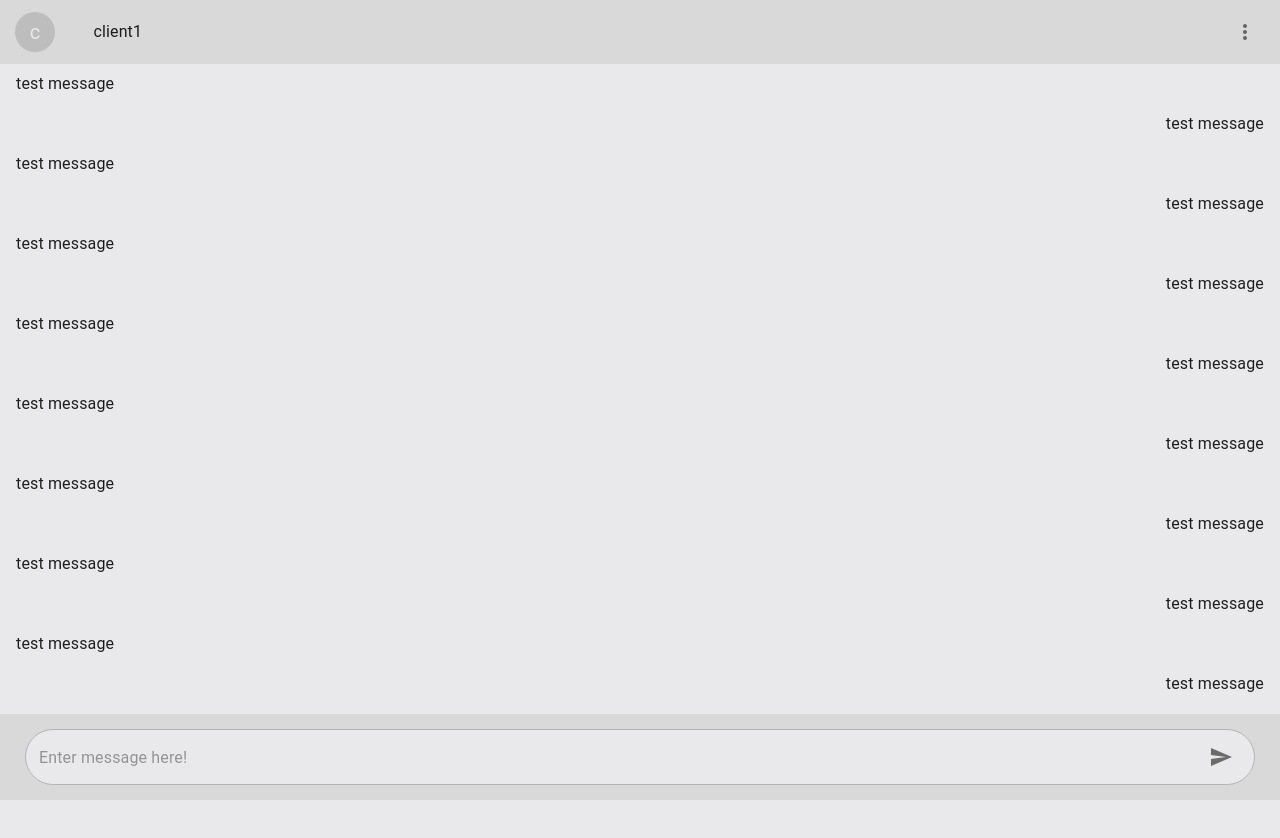
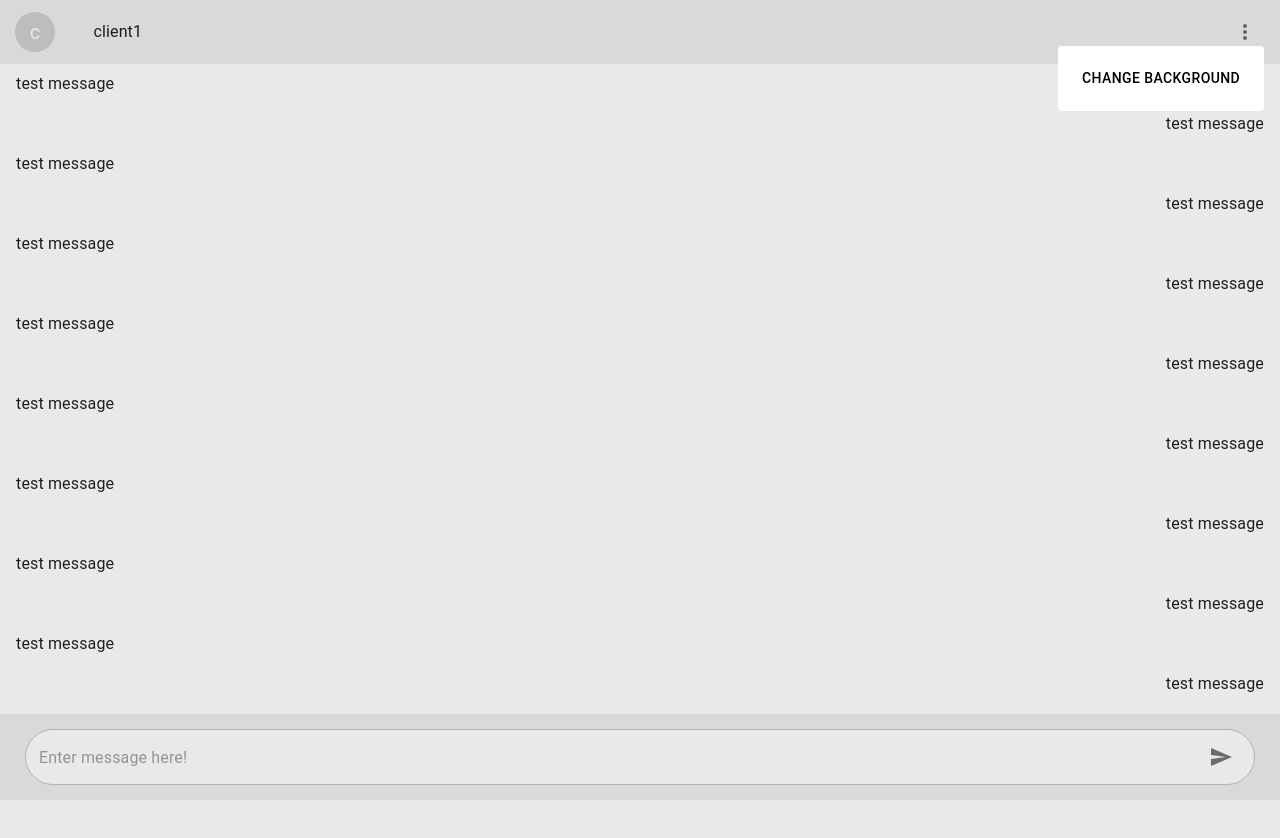
Before and after one commit to Palm394/chat-application-client, a Next.js app: page /chat/1 in a window 1280 px wide. Both pictures are taken after a click on the button 1245 px from the left and 32 px from the top of the page. Shown: the top 838 px of the page. Built offline with nearby package versions, Linux system fonts and the light colour scheme.

Commit message:
Implement navbar menu

```diff
--- /dev/null
+++ b/src/component/NavBar/MenuNavBar.tsx
@@ -0,0 +1,45 @@
+import useModal from "@/hook/useModal";
+import { Menu as MuiMenu, MenuItem, Button, IconButton } from "@mui/material";
+import Dialog from "../common/Dialog";
+
+import CheckIcon from '@mui/icons-material/Check';
+import CloseIcon from '@mui/icons-material/Close';
+import PhotoCameraIcon from '@mui/icons-material/PhotoCamera';
+
+type props = {
+  open: boolean,
+  onClose: () => void
+}
+
+export default function Menu({ ...props }: props) {
+  const modal = useModal()
+
+  return (
+    <MuiMenu
+      open={props.open}
+      sx={{ mt: '30px' }}
+      anchorOrigin={{
+        vertical: 'top',
+        horizontal: 'right',
+      }}
+      keepMounted
+      transformOrigin={{
+        vertical: 'top',
+        horizontal: 'right',
+      }}
+      onClose={props.onClose}
+    >
+      <MenuItem>
+        <Button onClick={modal.onOpen} sx={{ color: "black" }}>change background</Button>
+        <Dialog
+          open={modal.open}
+          onClose={modal.onClose}
+          content={
+            <>input image</>
+          }
+          iconAction={[<CloseIcon />, <CheckIcon />]}
+        />
+      </MenuItem>
+    </MuiMenu>
+  )
+}
--- a/src/component/NavBar/NavBarOneToOne.tsx
+++ b/src/component/NavBar/NavBarOneToOne.tsx
@@ -1,13 +1,22 @@
 import { IconButton } from "@mui/material";
 import MoreVertIcon from '@mui/icons-material/MoreVert';
 import NavBarLayout from "./NavBarLayout";
+import useMenu from "@/hook/useMenu";
+import MenuNavBar from "./MenuNavBar";
 
 export default function NavBarOneToOne() {
+  const menu = useMenu()
   return (
     <NavBarLayout avatar="c" text={"client1"}>
-      <IconButton>
-        <MoreVertIcon />
-      </IconButton>
+      <>
+        <IconButton onClick={menu.handleOpenMenu}>
+          <MoreVertIcon />
+        </IconButton>
+        <MenuNavBar
+          open={menu.openMenu}
+          onClose={menu.handleCloseMenu}
+        />
+      </>
     </NavBarLayout>
   )
 }
--- /dev/null
+++ b/src/hook/useMenu.ts
@@ -0,0 +1,16 @@
+import { useState } from "react";
+
+export default function useMenu() {
+  const [openMenu, setOpenMenu] = useState<boolean>(false);
+  function handleOpenMenu() {
+    setOpenMenu(true);
+  }
+  function handleCloseMenu() {
+    setOpenMenu(false);
+  }
+  return {
+    openMenu,
+    handleOpenMenu,
+    handleCloseMenu,
+  };
+}
```
Also changed, not shown: src/component/NavBar/NavBarGroup.tsx (+12 -3 lines).
